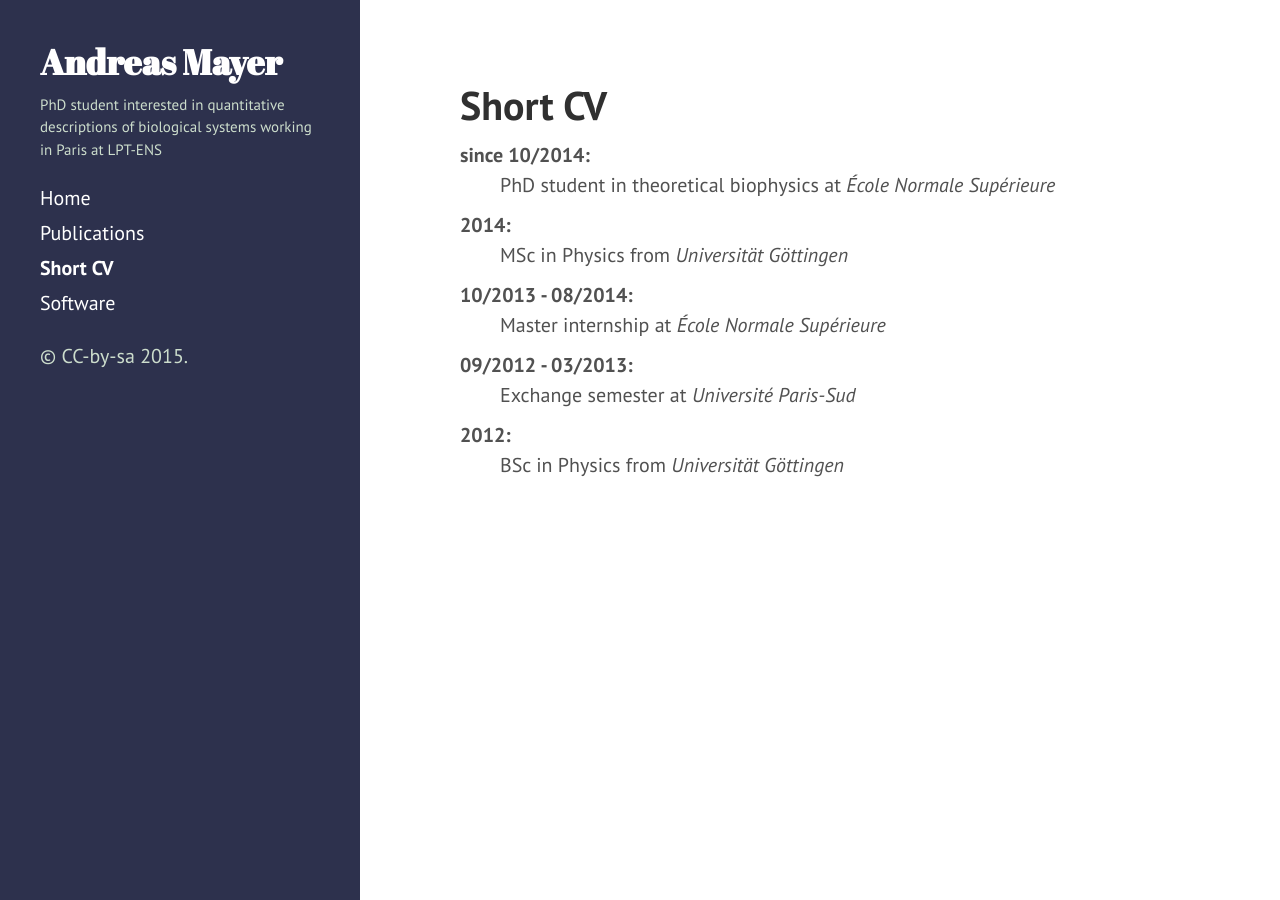
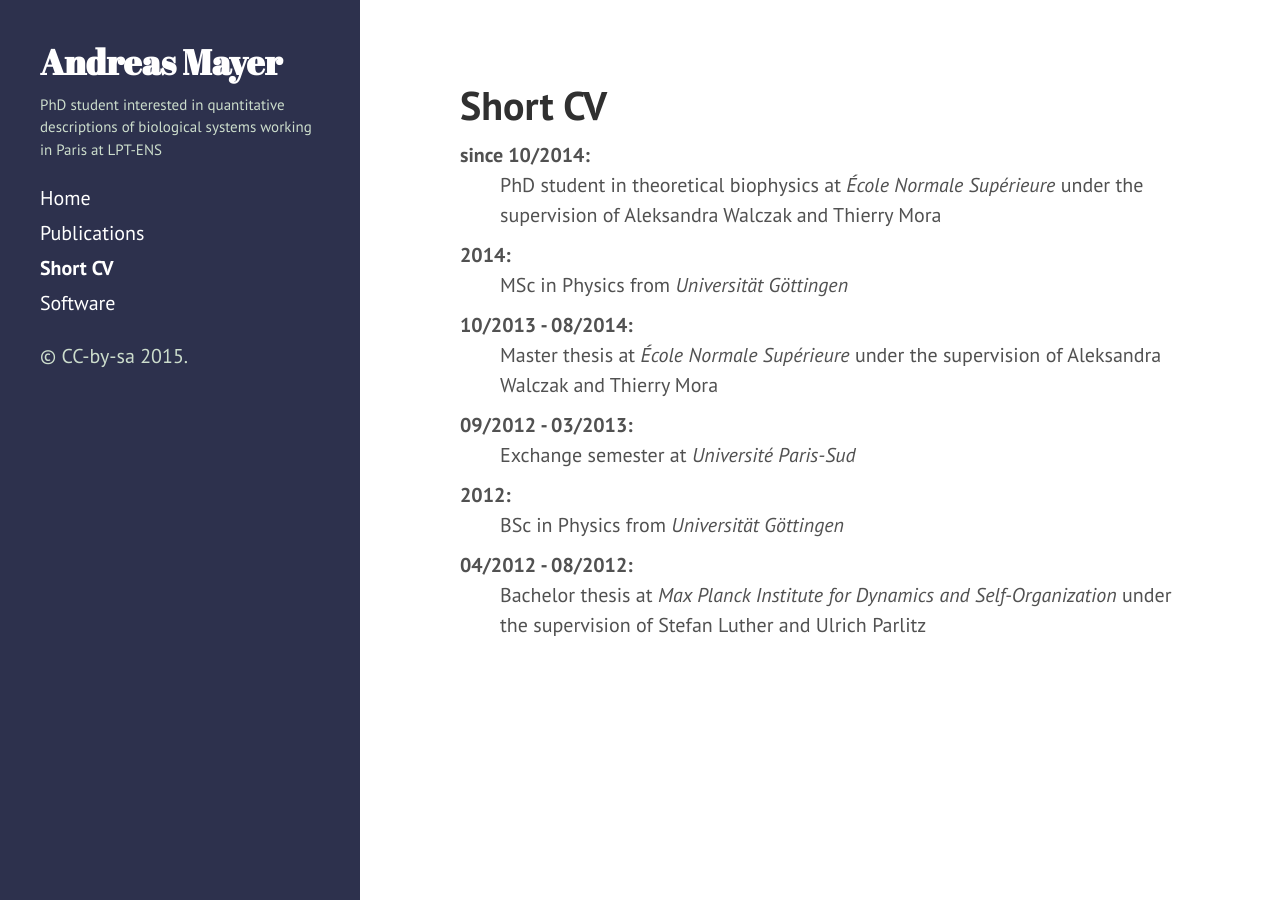
Before and after one commit to andim/andim.github.io, a Jekyll site: the page built from shortcv.md, in a window 1280 px wide. Built offline with Jekyll 4.4.1, drawn with Linux system fonts in a browser that asks for light colours; Markdown is read by kramdown in place of the engine named in the settings.

Commit message:
added bachelor thesis to short cv

```diff
--- a/shortcv.md
+++ b/shortcv.md
@@ -5,17 +5,20 @@ title: Short CV
 
 <dl>
 <dt> since 10/2014: </dt>
-<dd> PhD student in theoretical biophysics at <i>École Normale Supérieure</i> </dd>
+<dd> PhD student in theoretical biophysics at <i>École Normale Supérieure</i> under the supervision of Aleksandra Walczak and Thierry Mora</dd>
 
 <dt> 2014: </dt>
 <dd> MSc in Physics from <i>Universität Göttingen</i> </dd>
 
 <dt> 10/2013 - 08/2014: </dt>
-<dd> Master internship at <i>École Normale Supérieure</i> </dd>
+<dd> Master thesis at <i>École Normale Supérieure</i> under the supervision of Aleksandra Walczak and Thierry Mora</dd>
 
 <dt> 09/2012 - 03/2013: </dt>
 <dd> Exchange semester at <i>Université Paris-Sud</i> </dd>
 
 <dt> 2012: </dt>
 <dd> BSc in Physics from <i>Universität Göttingen</i> </dd>
+
+<dt> 04/2012 - 08/2012: </dt>
+<dd> Bachelor thesis at <i>Max Planck Institute for Dynamics and Self-Organization</i> under the supervision of Stefan Luther and Ulrich Parlitz</dd>
 </dl>
```
